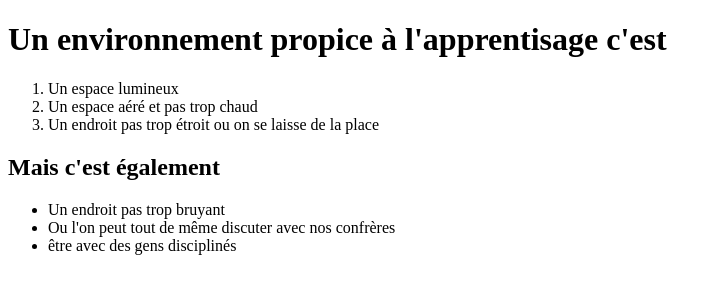
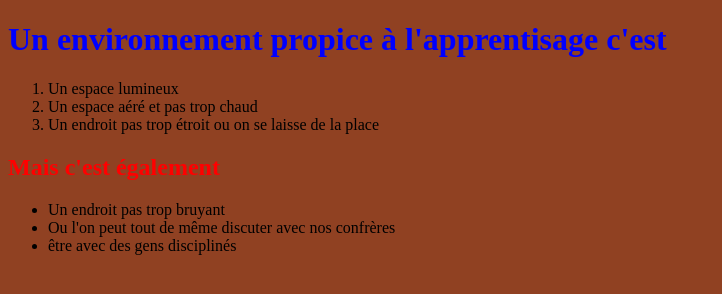
Before and after one commit to mickeymike33/Learning_environement, a plain HTML site: page index.html in a window 1280 px wide. Shown: the whole page, without its empty margins (0-722 px from the left). Drawn offline with Linux system fonts and the light colour scheme.

Commit message:
Css file added

```diff
--- a/index.html
+++ b/index.html
@@ -2,11 +2,12 @@
 <html>
   <head>
     <meta charset="utf-8">
+    <link rel="stylesheet" href="style.css" />
     <title>Memo</title>
  </head>
   <body>
 
-    <h1>Un environnement propice à l'apprentisage c'est</h1>
+    <h1>Un environnement propice à l'apprentisage c'est </h1>
 
    <ol>
     <li>Un espace lumineux</li>
--- /dev/null
+++ b/style.css
@@ -0,0 +1,25 @@
+h1
+
+{
+
+    color: blue;
+
+}
+
+h2
+
+{
+
+    color: red;
+
+}
+
+body
+
+{
+
+    background-color: #904122;
+
+
+
+}
```
